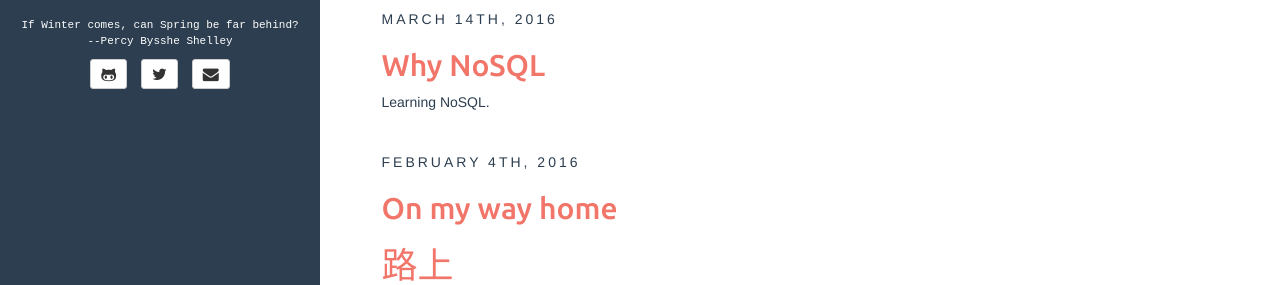
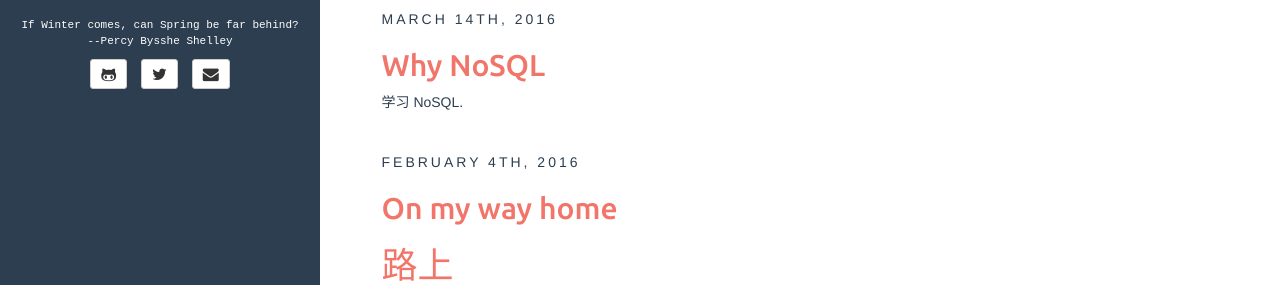
Before and after one commit to XiongFeiTan/XiongFeiTan.github.io, a Jekyll site: the page built from index.html, in a window 1280 px wide and 900 px high. Shown: the part 283-568 px from the top of the window. Built offline with Jekyll 4.4.1, drawn with Linux system fonts in a browser that asks for light colours; the list of posts is cut into pages by our own code.

Commit message:
20160304nosql

```diff
--- a/_posts/2016-03-14-Why-NoSQL.md
+++ b/_posts/2016-03-14-Why-NoSQL.md
@@ -4,7 +4,7 @@ title: Why NoSQL
 comments: true
 categories: [java]
 tags: [tool]
-description: Learning NoSQL.
+description: 学习 NoSQL.
 ---
 
 {{ page.title }}
```
